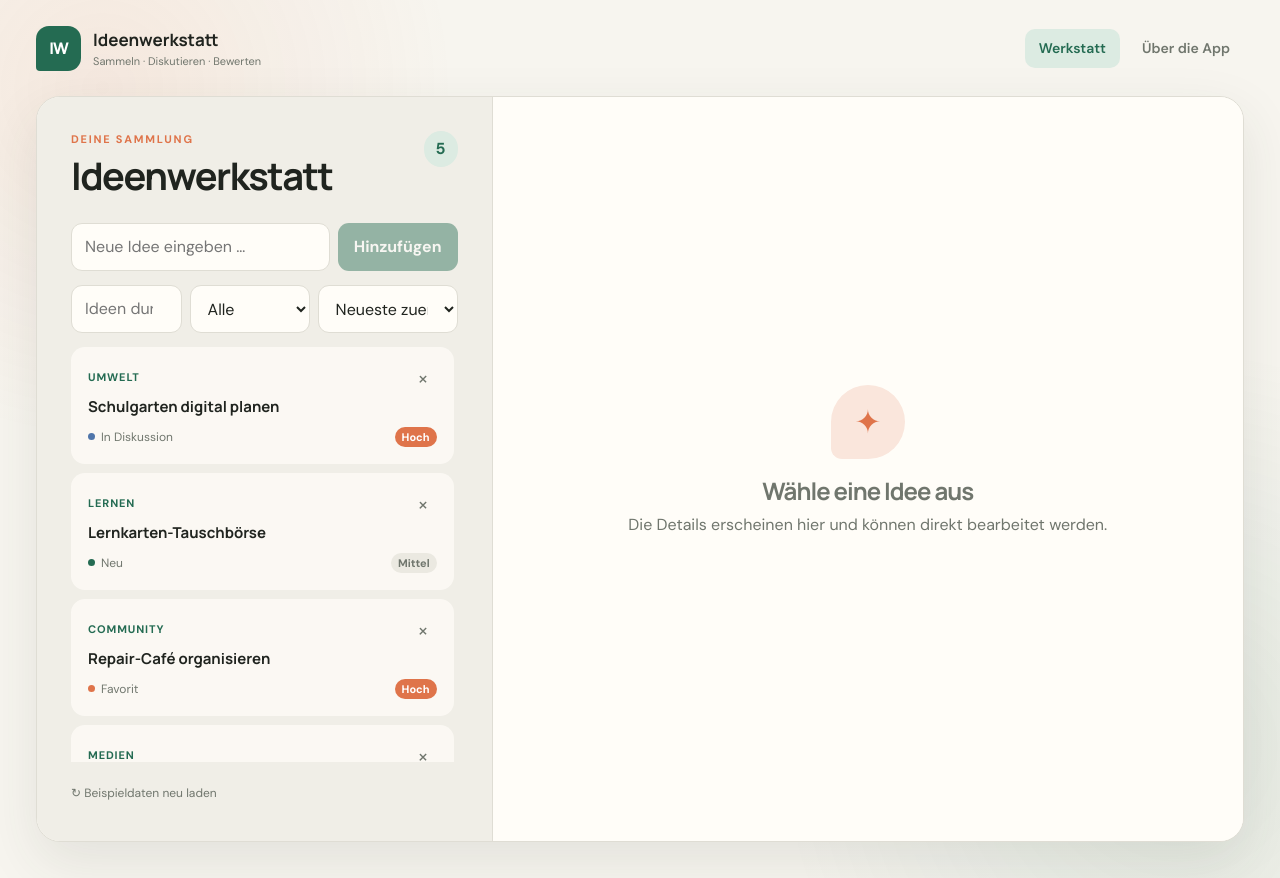
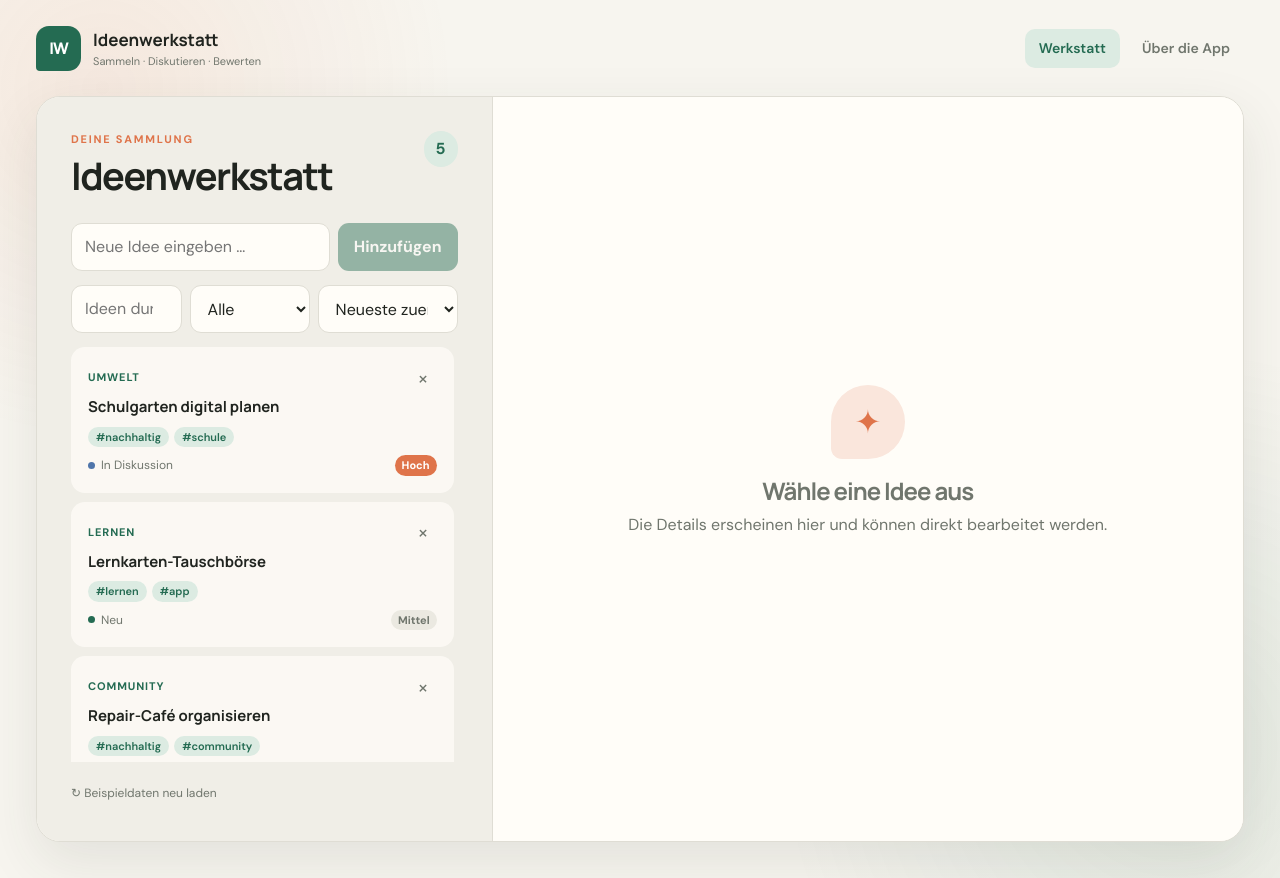
Before and after one commit to Floooooooooooooooooooo/Vue_Projekt, a Vue app: page / in a window 1280 px wide. Built offline with nearby package versions, Linux system fonts and the light colour scheme.

Commit message:
Add tags to ideas with click-to-filter in the list

```diff
--- a/public/data/ideas.json
+++ b/public/data/ideas.json
@@ -6,7 +6,11 @@
     "status": "In Diskussion",
     "priority": "Hoch",
     "description": "Ein übersichtlicher Pflanzplan mit Beeten, Saatzeiten und verantwortlichen Klassen.",
-    "owner": "Mia"
+    "owner": "Mia",
+    "tags": [
+      "nachhaltig",
+      "schule"
+    ]
   },
   {
     "id": 102,
@@ -15,7 +19,11 @@
     "status": "Neu",
     "priority": "Mittel",
     "description": "Schülerinnen und Schüler können eigene Lernkarten-Sets teilen und bewerten.",
-    "owner": "Noah"
+    "owner": "Noah",
+    "tags": [
+      "lernen",
+      "app"
+    ]
   },
   {
     "id": 103,
@@ -24,7 +32,11 @@
     "status": "Favorit",
     "priority": "Hoch",
     "description": "Ein monatlicher Nachmittag, an dem defekte Alltagsgegenstände gemeinsam repariert werden.",
-    "owner": "Lea"
+    "owner": "Lea",
+    "tags": [
+      "nachhaltig",
+      "community"
+    ]
   },
   {
     "id": 104,
@@ -33,7 +45,10 @@
     "status": "Verworfen",
     "priority": "Niedrig",
     "description": "Kurze Interviews und Geschichten aus verschiedenen Klassen als monatliche Episode.",
-    "owner": "Elias"
+    "owner": "Elias",
+    "tags": [
+      "medien"
+    ]
   },
   {
     "id": 105,
@@ -42,6 +57,10 @@
     "status": "Neu",
     "priority": "Niedrig",
     "description": "Über ein Formular können Songs für die große Pause gewünscht werden.",
-    "owner": "Sara"
+    "owner": "Sara",
+    "tags": [
+      "musik",
+      "pause"
+    ]
   }
 ]
--- a/src/assets/main.css
+++ b/src/assets/main.css
@@ -329,3 +329,31 @@ h1, h2 { margin-bottom: 0; letter-spacing: -0.04em; line-height: 1.15; }
   .field--wide { grid-column: auto; }
   .detail-heading { flex-direction: column; }
 }
+
+/* Tags */
+.tag-list { display: flex; flex-wrap: wrap; gap: 5px; margin-bottom: 8px; }
+.tag {
+  padding: 2px 8px;
+  color: var(--green);
+  background: var(--green-soft);
+  border: 0;
+  border-radius: 999px;
+  font-size: 11px;
+  font-weight: 600;
+}
+.tag:hover { color: white; background: var(--green); }
+.active-filter {
+  display: flex;
+  align-items: center;
+  gap: 6px;
+  margin: -4px 0 12px;
+  color: var(--muted);
+  font-size: 13px;
+}
+.active-filter button {
+  padding: 0 6px;
+  color: var(--muted);
+  background: transparent;
+  border: 1px solid var(--line);
+  border-radius: 6px;
+}
--- a/src/components/IdeaDetail.vue
+++ b/src/components/IdeaDetail.vue
@@ -11,6 +11,15 @@ const emit = defineEmits(['update'])
 
 function updateField(field, value) {
   emit('update', { ...props.idea, [field]: value })
+}
+
+// "Schule, #nachhaltig ,schule" -> ['schule', 'nachhaltig']
+function updateTags(input) {
+  const tags = input
+    .split(',')
+    .map((tag) => tag.trim().replace(/^#/, '').toLocaleLowerCase('de'))
+    .filter(Boolean)
+  updateField('tags', [...new Set(tags)])
 }
 </script>
 
@@ -73,6 +82,16 @@ function updateField(field, value) {
       </label>
 
       <label class="field field--wide">
+        <span>Tags (mit Komma trennen)</span>
+        <input
+          :value="idea.tags.join(', ')"
+          type="text"
+          placeholder="z. B. nachhaltig, schule"
+          @change="updateTags($event.target.value)"
+        />
+      </label>
+
+      <label class="field field--wide">
         <span>Beschreibung</span>
         <textarea
           :value="idea.description"
--- a/src/components/IdeaList.vue
+++ b/src/components/IdeaList.vue
@@ -4,7 +4,7 @@ defineProps({
   selectedId: { type: Number, default: null },
 })
 
-defineEmits(['select', 'remove'])
+defineEmits(['select', 'remove', 'tag'])
 </script>
 
 <template>
@@ -35,6 +35,20 @@ defineEmits(['select', 'remove'])
         </button>
       </div>
       <h3>{{ idea.title || 'Unbenannte Idee' }}</h3>
+      <div v-if="idea.tags.length" class="tag-list">
+        <button
+          v-for="tag in idea.tags"
+          :key="tag"
+          class="tag"
+          type="button"
+          :title="`Nach #${tag} filtern`"
+          @click.stop="$emit('tag', tag)"
+          @keydown.enter.stop
+          @keydown.space.stop
+        >
+          #{{ tag }}
+        </button>
+      </div>
       <div class="idea-card__meta">
         <span class="status-dot" :data-status="idea.status"></span>
         {{ idea.status }}
--- a/src/composables/useIdeas.js
+++ b/src/composables/useIdeas.js
@@ -18,6 +18,7 @@ function createEmptyIdea(id, title) {
     priority: 'Mittel',
     description: '',
     owner: '',
+    tags: [],
   }
 }
 
--- a/src/views/HomeView.vue
+++ b/src/views/HomeView.vue
@@ -16,6 +16,7 @@ const { ideas, isLoading, errorMessage, loadIdeas, addIdea: createIdea, updateId
 const searchTerm = ref('')
 const statusFilter = ref('Alle')
 const sortBy = ref('newest')
+const tagFilter = ref('')
 const newTitle = ref('')
 
 const selectedId = computed(() => {
@@ -35,8 +36,9 @@ const filteredIdeas = computed(() => {
 
   return ideas.filter((idea) => {
     const matchesStatus = statusFilter.value === 'Alle' || idea.status === statusFilter.value
-    const haystack = `${idea.title} ${idea.category} ${idea.owner}`.toLocaleLowerCase('de')
-    return matchesStatus && haystack.includes(needle)
+    const matchesTag = !tagFilter.value || idea.tags.includes(tagFilter.value)
+    const haystack = `${idea.title} ${idea.category} ${idea.owner} ${idea.tags.join(' ')}`.toLocaleLowerCase('de')
+    return matchesStatus && matchesTag && haystack.includes(needle)
   })
 })
 
@@ -107,6 +109,11 @@ onMounted(() => loadIdeas())
         </select>
       </div>
 
+      <p v-if="tagFilter" class="active-filter">
+        Gefiltert nach <strong>#{{ tagFilter }}</strong>
+        <button type="button" aria-label="Tag-Filter entfernen" @click="tagFilter = ''">×</button>
+      </p>
+
       <p v-if="isLoading" class="notice">Ideen werden per Fetch geladen …</p>
       <div v-else-if="errorMessage" class="notice notice--error">
         {{ errorMessage }}
@@ -118,6 +125,7 @@ onMounted(() => loadIdeas())
         :selected-id="selectedId"
         @select="selectIdea"
         @remove="removeIdea"
+        @tag="tagFilter = $event"
       />
 
       <button class="reset-button" type="button" @click="resetIdeas">↻ Beispieldaten neu laden</button>
```
